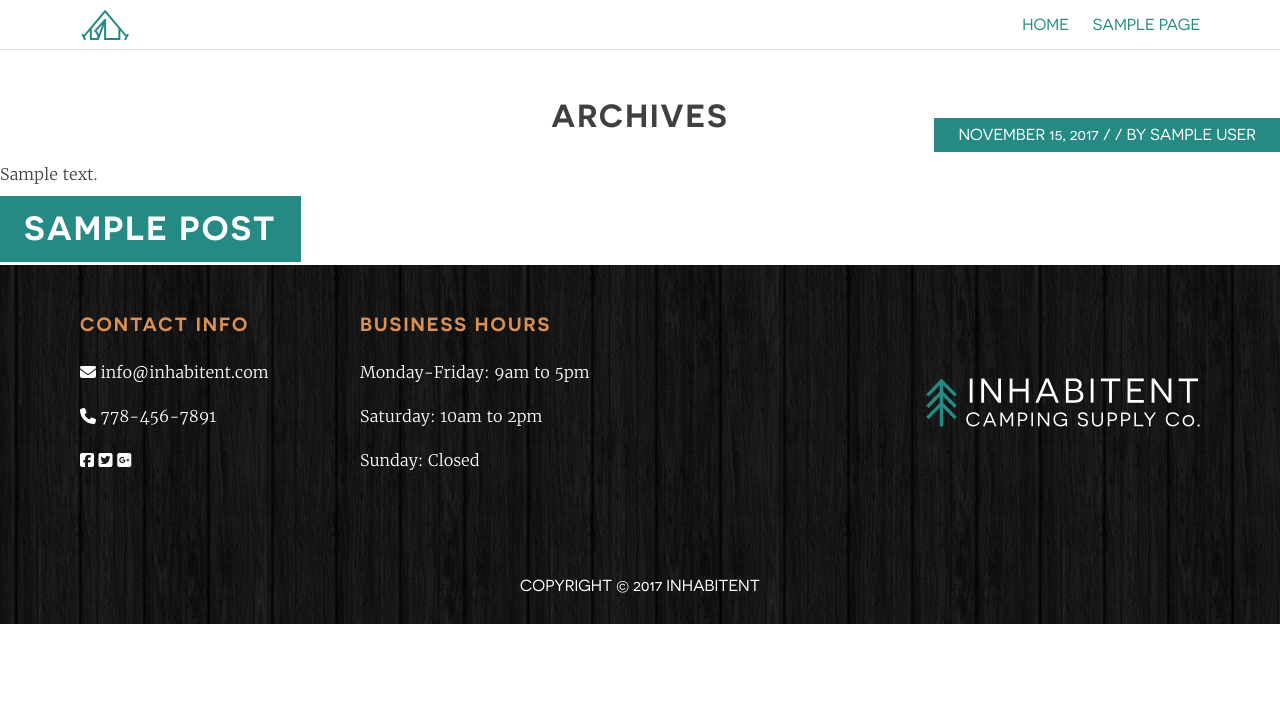
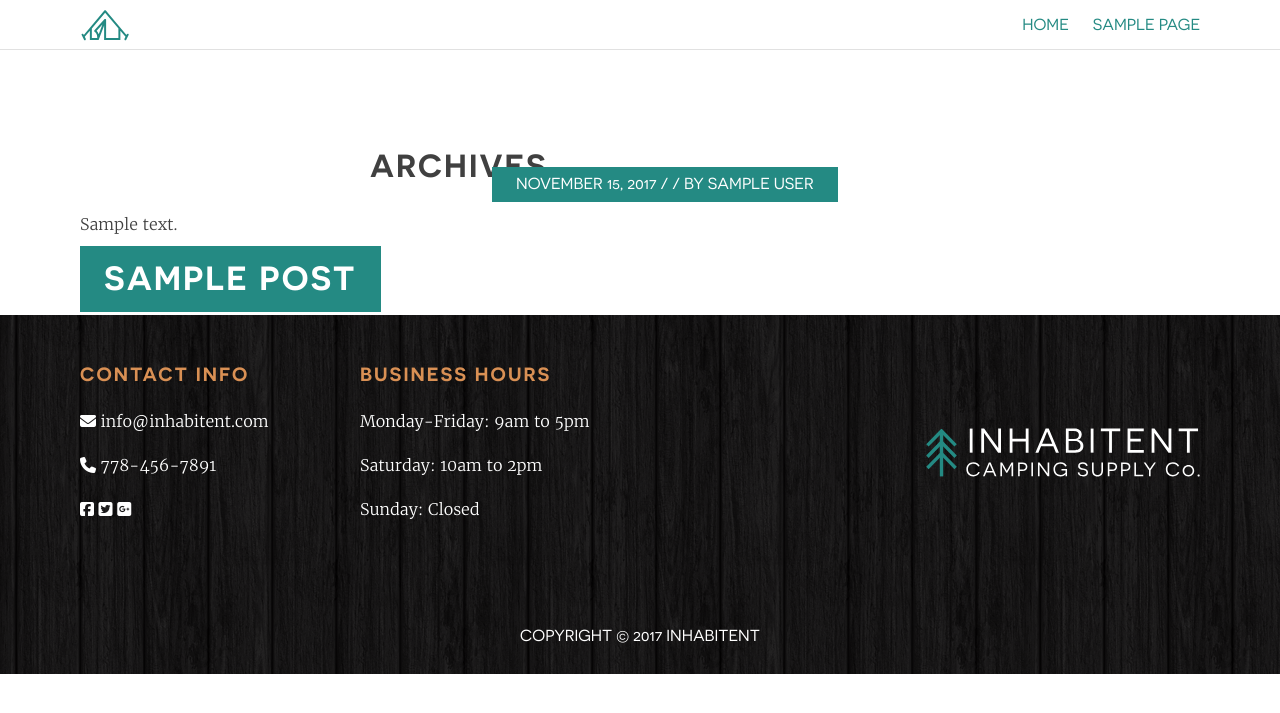
Before and after one commit to Dylanvko/inhabitent, a WordPress theme: template themes/inhabitent/archive.php in a window 1280 px wide. Shown: the top 713 px of the page. Run offline with PHP 8.4 and a stand-in for WordPress, Linux system fonts and the light colour scheme; the site name, menu and one post (Sample post) are stand-ins, and other content is empty; some libraries are stand-ins or nearby versions.

Commit message:
Styled Archive pages with css

```diff
--- a/themes/inhabitent/archive.php
+++ b/themes/inhabitent/archive.php
@@ -11,10 +11,8 @@ get_header(); ?>
 		<main id="main" class="site-main" role="main">
 
 		<?php if ( have_posts() ) : ?>
-
 			<header class="page-header">
-				<?php
-					the_archive_title( '<h1 class="page-title">', '</h1>' );
+				<?php the_archive_title( '<h1 class="page-title">', '</h1>' );
 					the_archive_description( '<div class="taxonomy-description">', '</div>' );
 				?>
 			</header><!-- .page-header -->
--- a/themes/inhabitent/sass/_content.scss
+++ b/themes/inhabitent/sass/_content.scss
@@ -422,6 +422,31 @@
 		}
 	}
 
+.archive {
+
+	.site-content {
+		display: flex;
+		width: 1120px;
+		margin-right: auto;
+		margin-left: auto;
+
+		.content-area {
+			align-content: center;
+			padding: 0px 60px 0px 0px;
+			width: 73%;
+
+			img {
+				width: 100%;
+			}
+
+		}
+
+		.widget-area {
+			min-width: 27%;
+			border-left: 1px solid #e1e1e1;
+		}
+	}
+}
 
 
 
--- a/themes/inhabitent/style.css
+++ b/themes/inhabitent/style.css
@@ -1067,6 +1067,24 @@ a {
 .single-post .hfeed.site img {
   width: 100%; }
 
+.archive .site-content {
+  display: -webkit-box;
+  display: -ms-flexbox;
+  display: flex;
+  width: 1120px;
+  margin-right: auto;
+  margin-left: auto; }
+  .archive .site-content .content-area {
+    -ms-flex-line-pack: center;
+        align-content: center;
+    padding: 0px 60px 0px 0px;
+    width: 73%; }
+    .archive .site-content .content-area img {
+      width: 100%; }
+  .archive .site-content .widget-area {
+    min-width: 27%;
+    border-left: 1px solid #e1e1e1; }
+
 .post-62 {
   display: none; }
 
```
Also changed, not shown: themes/inhabitent/build/css/style.min.css, 1 other file.
